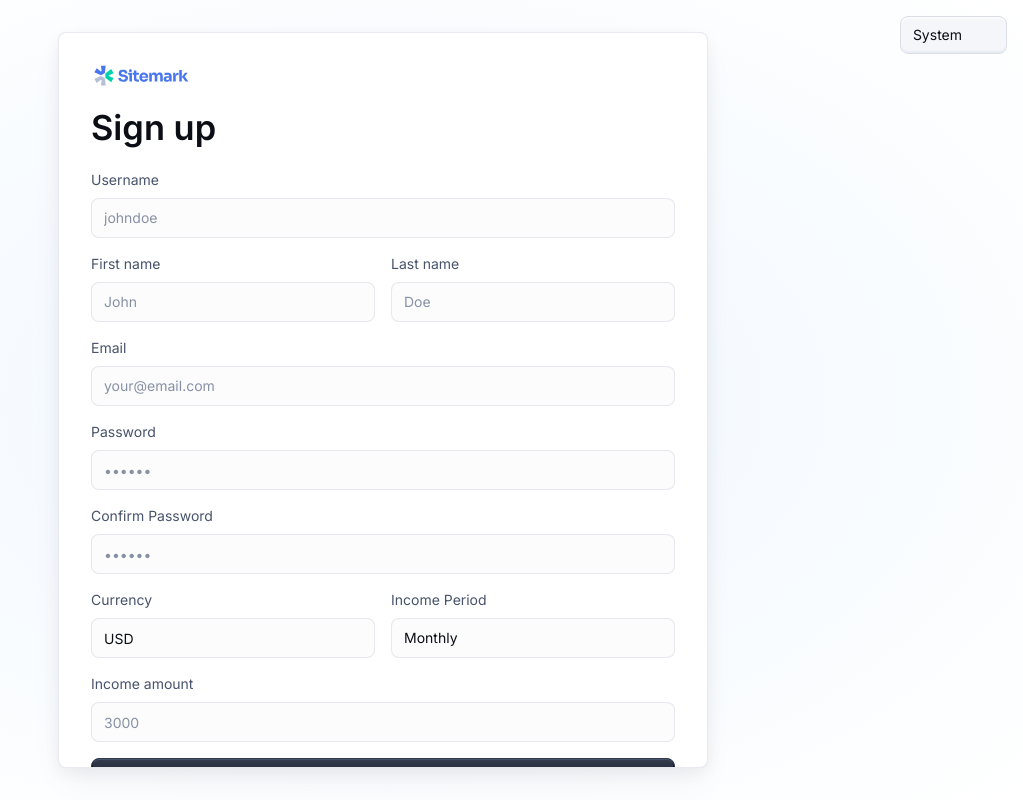
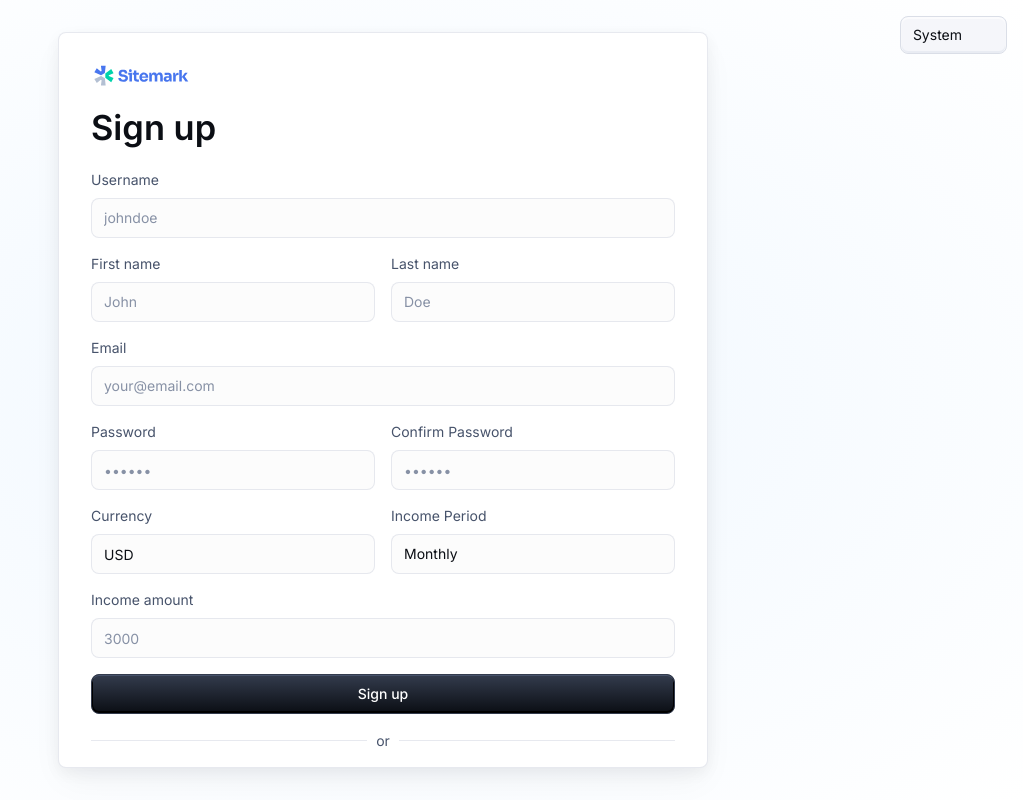
Before and after one commit to nightyvsc/SpendTracker-client, a React (Vite) app: page /signup in a window 1280 px wide. Shown: the whole page, without its empty margins (257-1280 px from the left). Built offline with nearby package versions, Linux system fonts and the light colour scheme; some icons are missing.

Commit message:
Fix: width and style of signup

```diff
--- a/src/pages/SignUp.tsx
+++ b/src/pages/SignUp.tsx
@@ -284,7 +284,8 @@ export default function SignUp(props: { disableCustomTheme?: boolean }) {
                 disabled={loading}
               />
             </FormControl>
-            <FormControl>
+            <Box sx={{ display: 'flex', gap: 2 }}>
+              <FormControl sx={{ flex: 1 }}>
                 <FormLabel htmlFor="password">Password</FormLabel>
                 <TextField
                   required
@@ -302,7 +303,8 @@ export default function SignUp(props: { disableCustomTheme?: boolean }) {
                   disabled={loading}
                 />
               </FormControl>
-            <FormControl>
+
+              <FormControl sx={{ flex: 1 }}>
                 <FormLabel htmlFor="passwordValidator">Confirm Password</FormLabel>
                 <TextField
                   required
@@ -320,6 +322,7 @@ export default function SignUp(props: { disableCustomTheme?: boolean }) {
                   disabled={loading}
                 />
               </FormControl>
+            </Box>
             <Box sx={{ display: 'flex', gap: 2 }}>
               <FormControl sx={{ flex: 1 }}>
                 <FormLabel htmlFor="currency">Currency</FormLabel>
```
Lines whose indentation alone changed are shown as unchanged.
